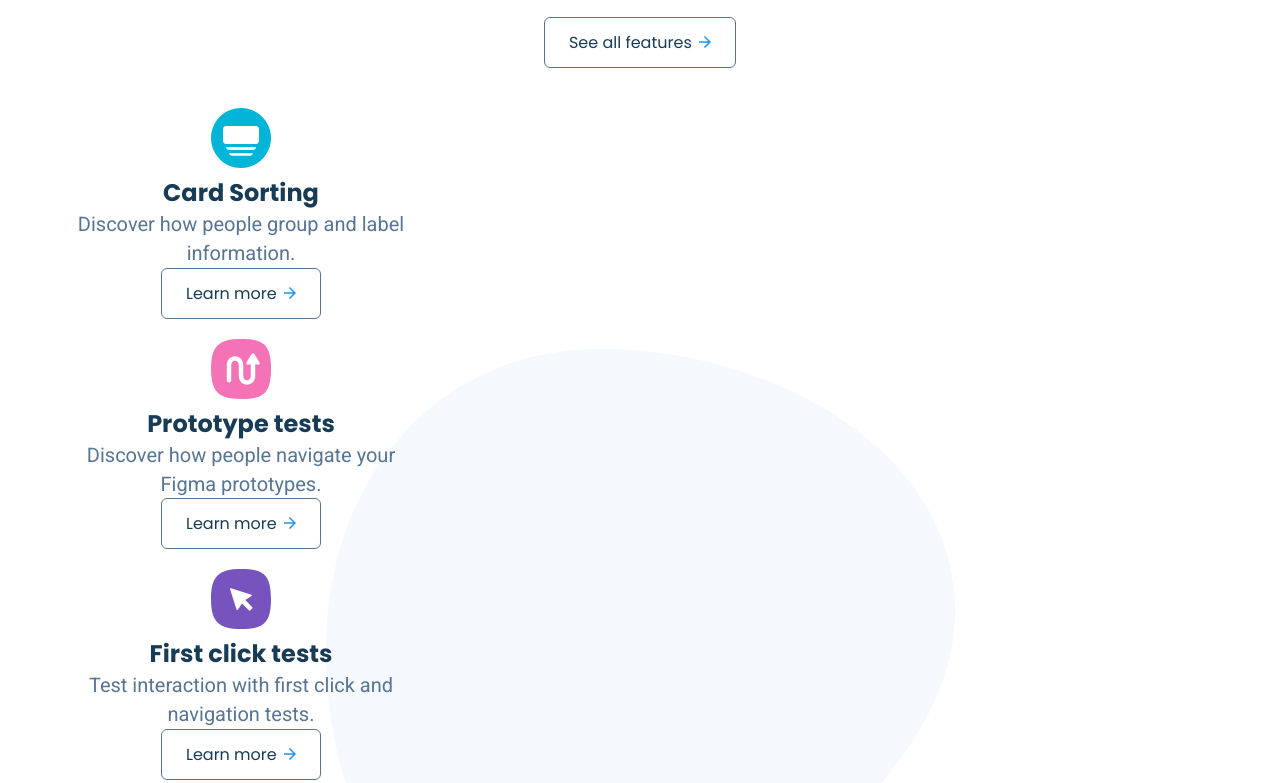
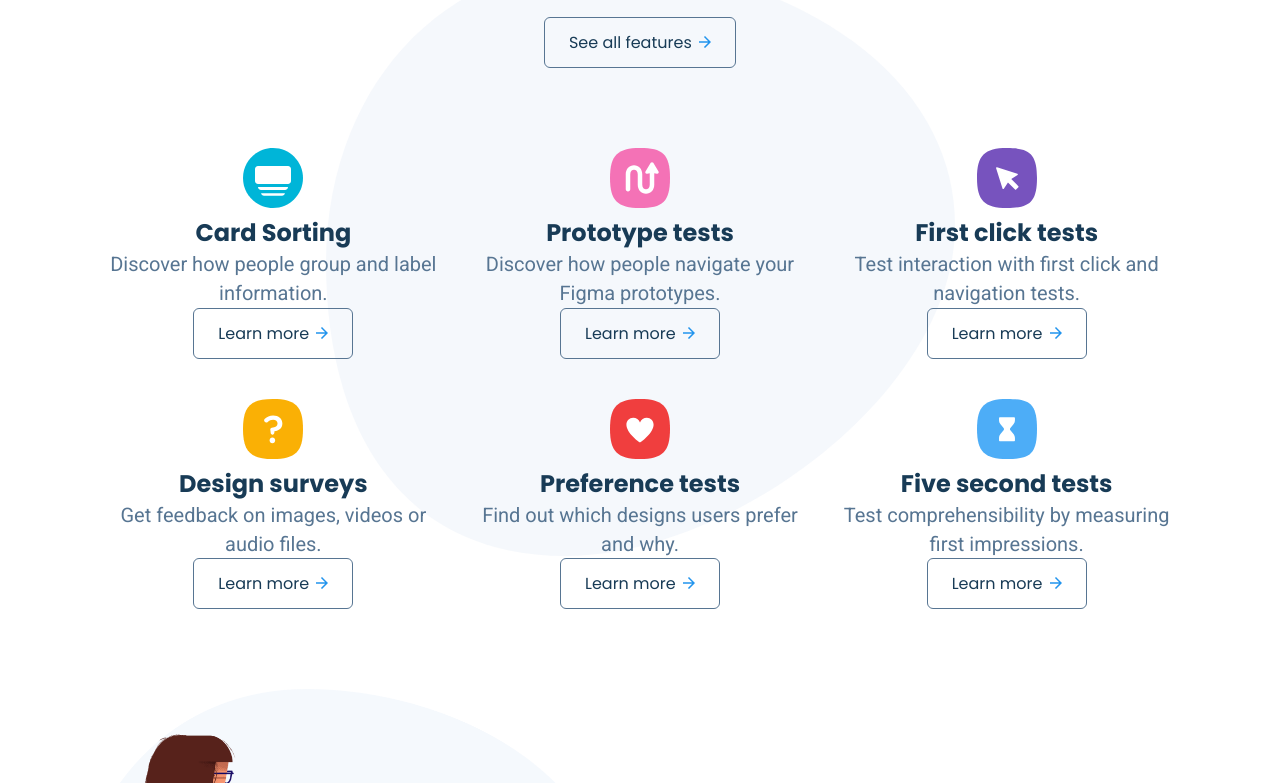
Before and after one commit to pradhumn14/clone-usability-hub, a plain HTML site: page index.html in a window 1280 px wide. Shown: the part 884-1667 px from the top of the page. Drawn offline with Linux system fonts and the light colour scheme.

Commit message:
final commit

```diff
--- a/index.html
+++ b/index.html
@@ -78,6 +78,7 @@
                 <a href="#" class="secondary-button">See all features <img class="arrow-learn-more" src="./assets/asset 12.svg" alt="arrow button"></a>
             </div>
 
+            <article>
                 <div class="features-area flex">
                     <div class="features-card">
                         <img class="features-card-image" src="./assets/asset 11.svg" alt="">
@@ -119,6 +120,7 @@
                         <img class="features-card-image" src="./assets/asset 16.svg" alt="">
                         <h3>Preference tests</h3>
                         <p>Find out which designs users prefer and why.</p>
+                        <a href="#" class="secondary-button">Learn more <img class="arrow-learn-more" src="./assets/asset 12.svg" alt="arrow button"></a>
                     </div>
                 </div>
 
@@ -130,6 +132,7 @@
                         <a href="#" class="secondary-button">Learn more <img class="arrow-learn-more" src="./assets/asset 12.svg" alt="arrow button"></a>
                     </div>
                 </div>
+            </article>
 
         </div>
     </section>
--- a/style.css
+++ b/style.css
@@ -198,6 +198,16 @@ header {
     background-position: center;
 }
 
+.features-section article {
+    display: grid;
+    padding: 20px;
+
+    grid-template-columns: repeat(3, 1fr);
+    justify-content: space-evenly;
+    align-items: center;
+    /* grid-template-rows: auto auto auto; */
+}
+
 .features-header {
     text-align: center;
     margin-bottom: 40px;
@@ -210,14 +220,14 @@ header {
 .features-area {
     flex-wrap: wrap;
     justify-content: space-between;
-    gap: 20px;
-    margin-top: 20px;
+    gap: 50px;
+    /* margin-top: 20px; */
+    margin: 20px 10px 20px 10px;
 }
 
 .features-card {
     flex-direction: column;
     gap: 20px;
-    max-width: 30%;
     text-align: center;
 }
 
```
Lines whose indentation alone changed are shown as unchanged.
